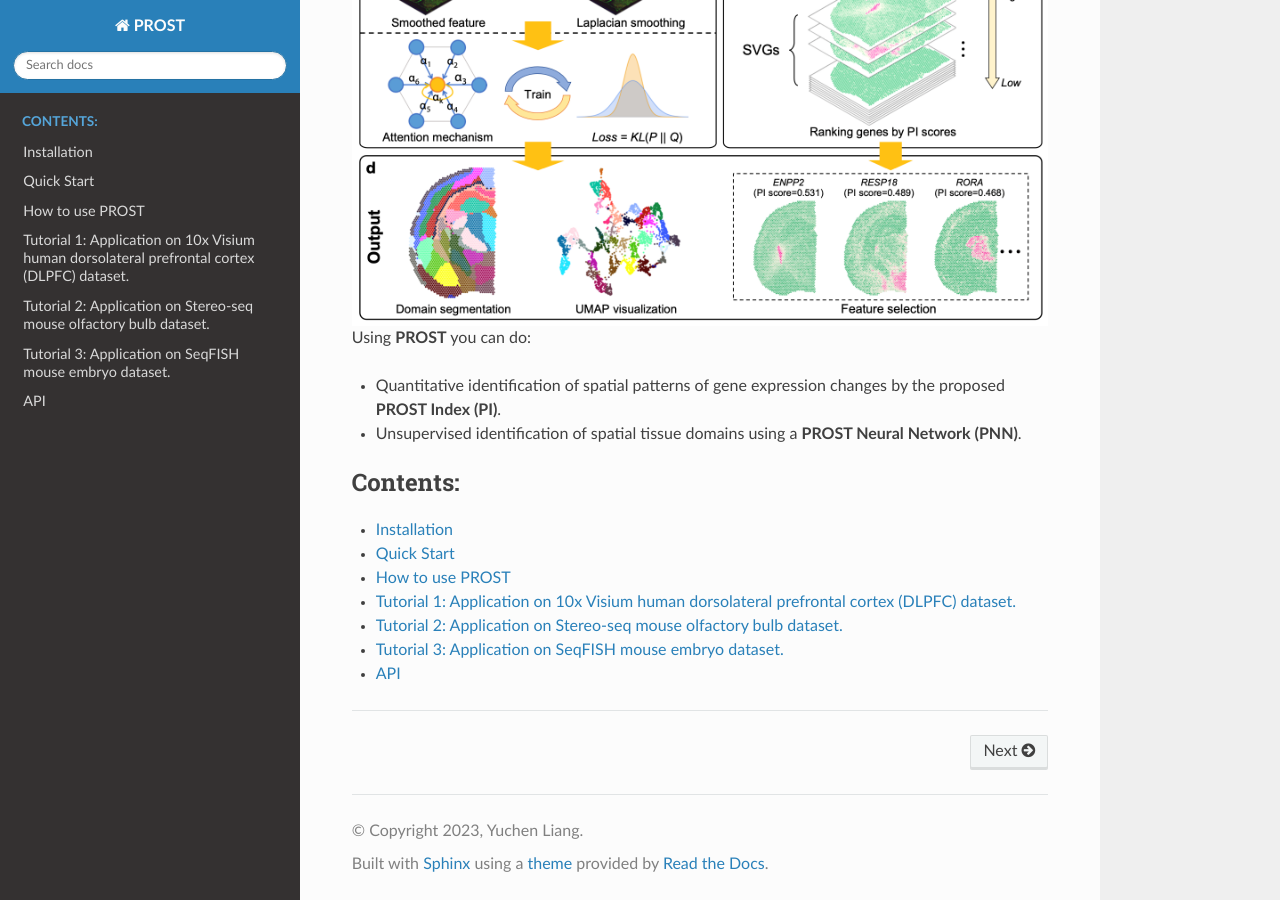
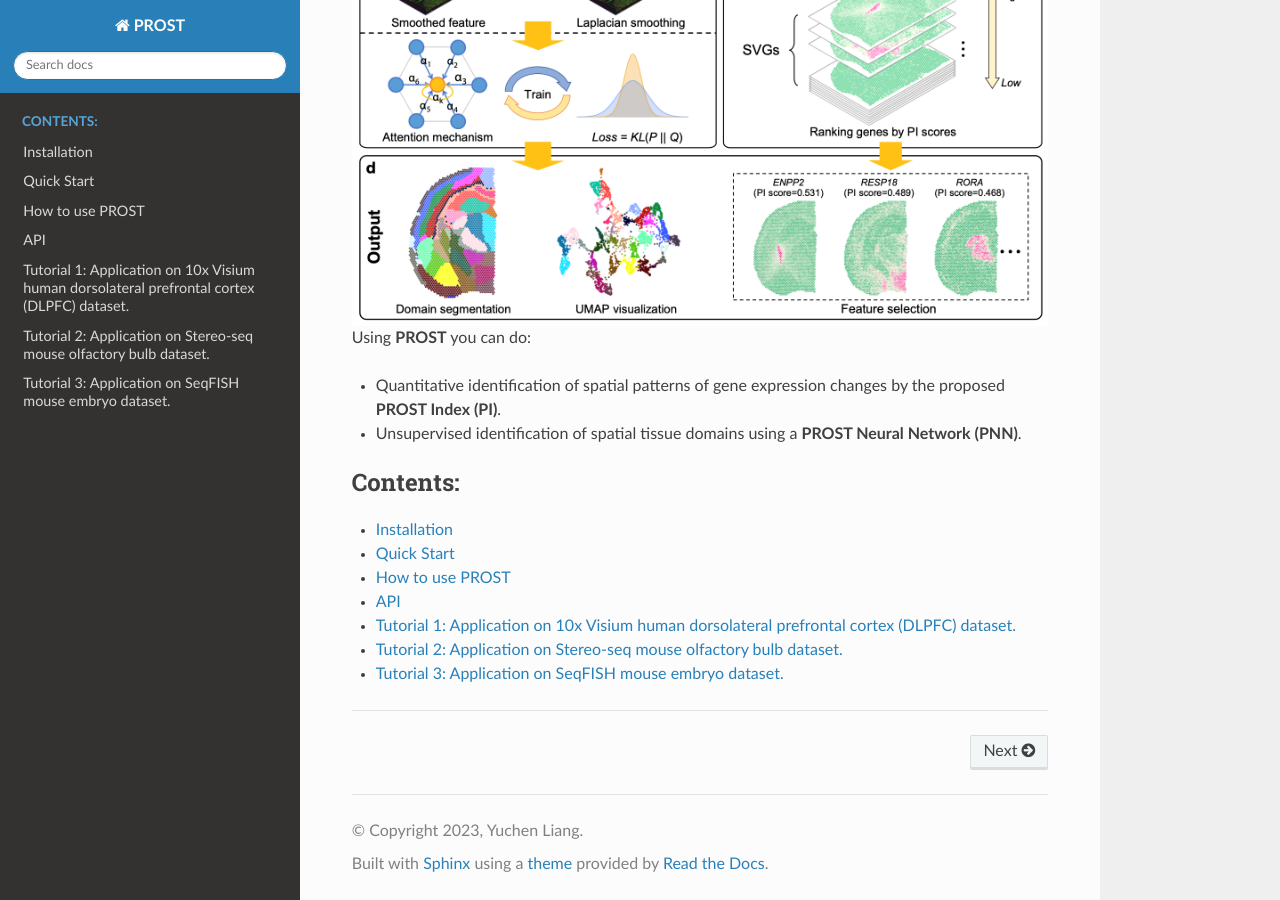
Before and after one commit to Sicrve11/prost_doc, a Sphinx documentation site: the page built from source/index.rst, in a window 1280 px wide and 900 px high, scrolled down 651 px. Built offline with Sphinx 7.4.7 and the Read the Docs theme 2.0.0, drawn with Linux system fonts in a browser that asks for light colours.

```diff
--- a/source/index.rst
+++ b/source/index.rst
@@ -27,8 +27,9 @@ Using **PROST** you can do:
    Installation
    Easy Start
    How to use PROST
+   Api
    Tutorials
-   Api
+
 
 
 
```
